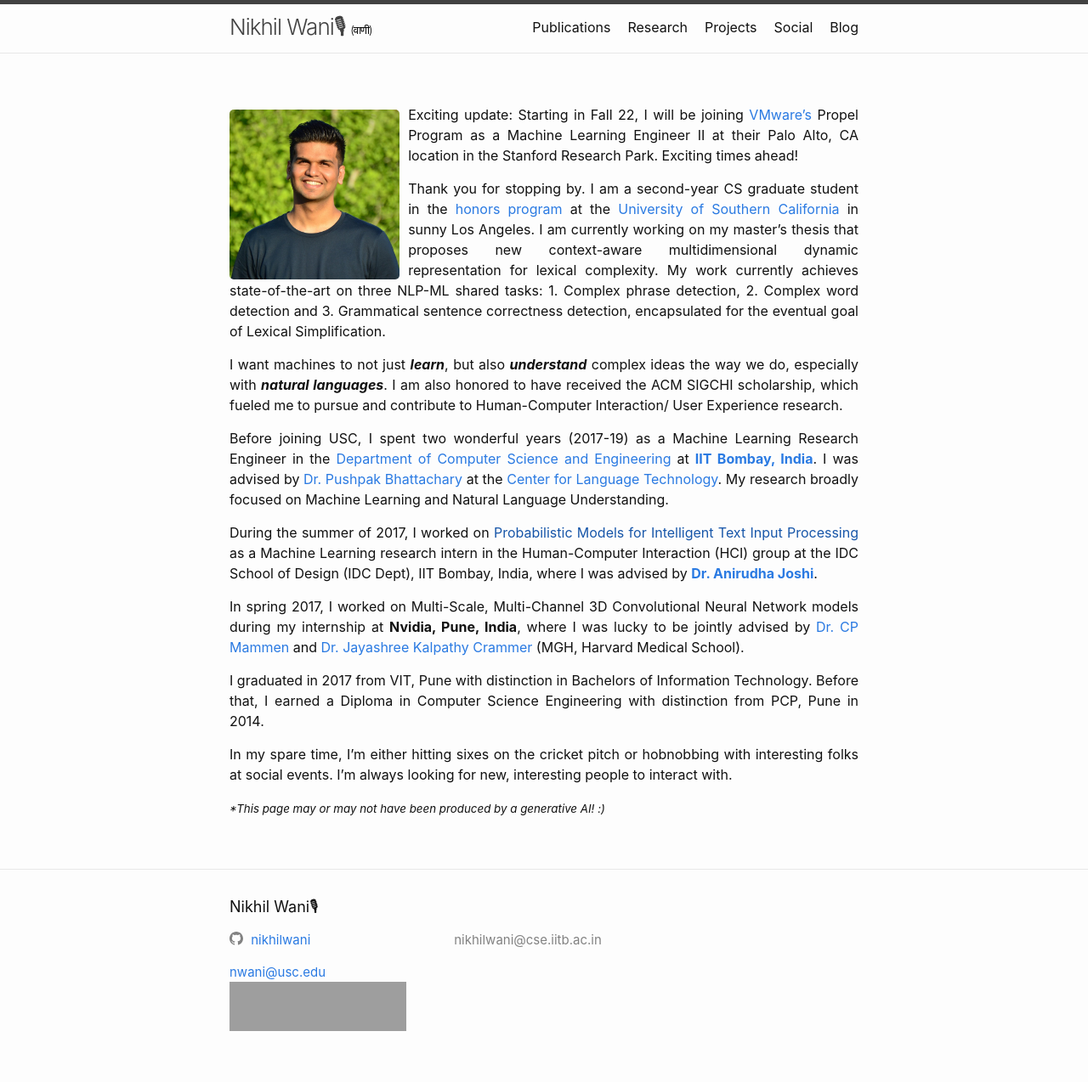
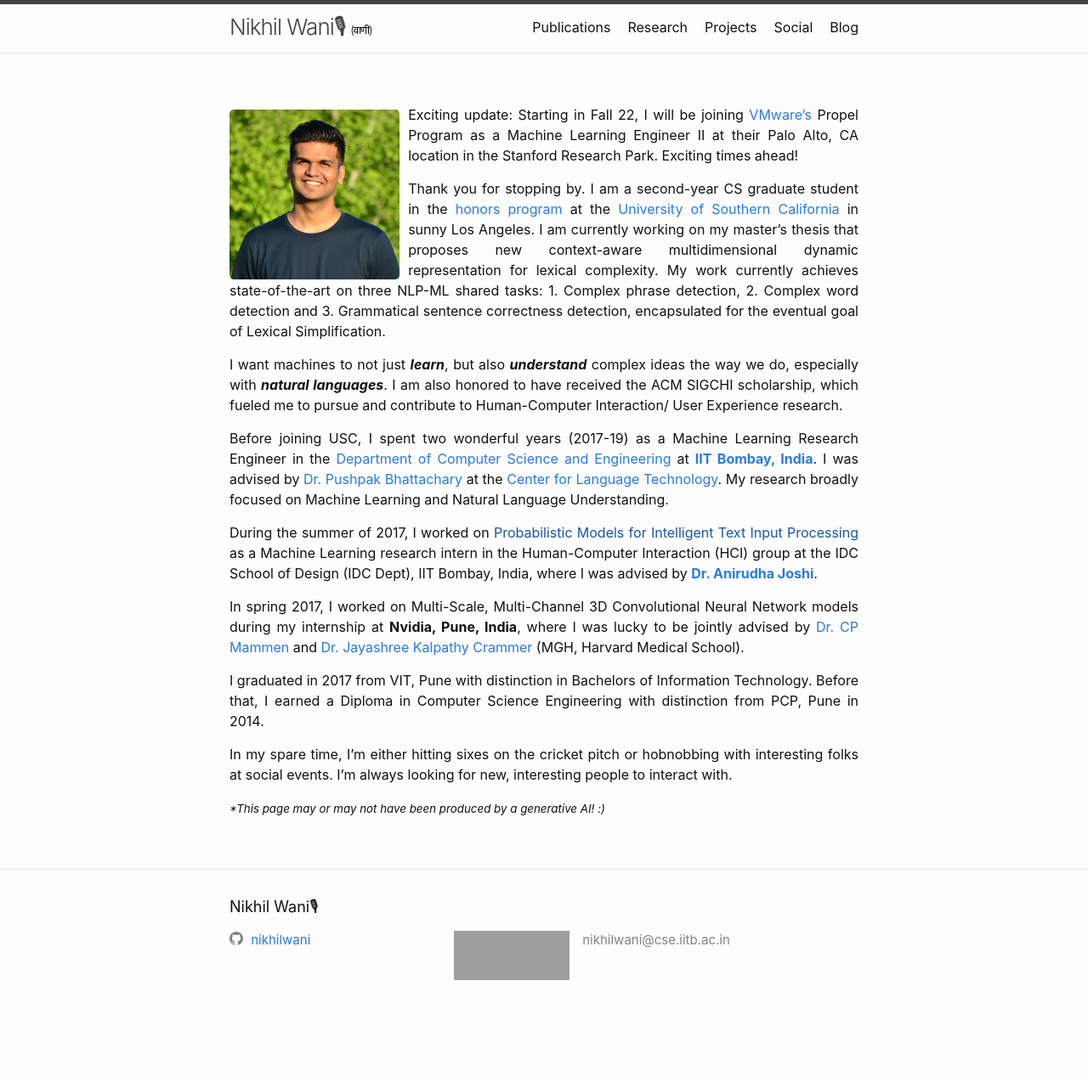
Before and after one commit to nikhilwani/nikhilwani.github.io, a Jekyll site: the page built from index.md, in a window 1280 px wide. Shown: the whole page at 85% size. Built offline with Jekyll 4.4.1, drawn with Linux system fonts in a browser that asks for light colours; comment, search, counter and statistics services are not loaded; after the commit the page ends 1199 px from its top, so only the background shows below that; grey boxes are pictures that could not be loaded.

Commit message:
Update footer.html
added second column

```diff
--- a/_includes/footer.html
+++ b/_includes/footer.html
@@ -23,21 +23,21 @@
 
           <!--   {%- if site.email -%} -->
           {%- include social.html -%}
-            <li>
-            <a class="u-email" href="mailto:{{ site.email }}">{{ site.email }}</a></li>
+
+           <!--
+          <li> <a class="u-email" href="mailto:{{ site.email }}">{{ site.email }}</a></li>
               <li><a class="u-email" href="mailto:{{ site.semail }}">{{ site.semail }}</a></li>
-
-          <a href="https://stackoverflow.com/users/9370096/nikhil-wani"><img src="https://stackoverflow.com/users/flair/9370096.png" width="208" height="58" alt="profile for Nikhil Wani at Stack Overflow, Q&amp;A for professional and enthusiast programmers" title="profile for Nikhil Wani at Stack Overflow, Q&amp;A for professional and enthusiast programmers"></a>
-
+            -->
 
 
             {%- endif -%}
         </ul>
       </div>
 
-   <!--    <div class="footer-col footer-col-2">
-        <p>{{- site.description | escape -}}</p>
-      </div> -->
+     <div class="footer-col footer-col-2">
+      <a href="https://stackoverflow.com/users/9370096/nikhil-wani"><img src="https://stackoverflow.com/users/flair/9370096.png" width="208" height="58" alt="profile for Nikhil Wani at Stack Overflow, Q&amp;A for professional and enthusiast programmers" title="profile for Nikhil Wani at Stack Overflow, Q&amp;A for professional and enthusiast programmers"></a>
+
+      </div>
 
       <div class="footer-col footer-col-3">
         <p>{{- site.description | escape -}}</p>
```
